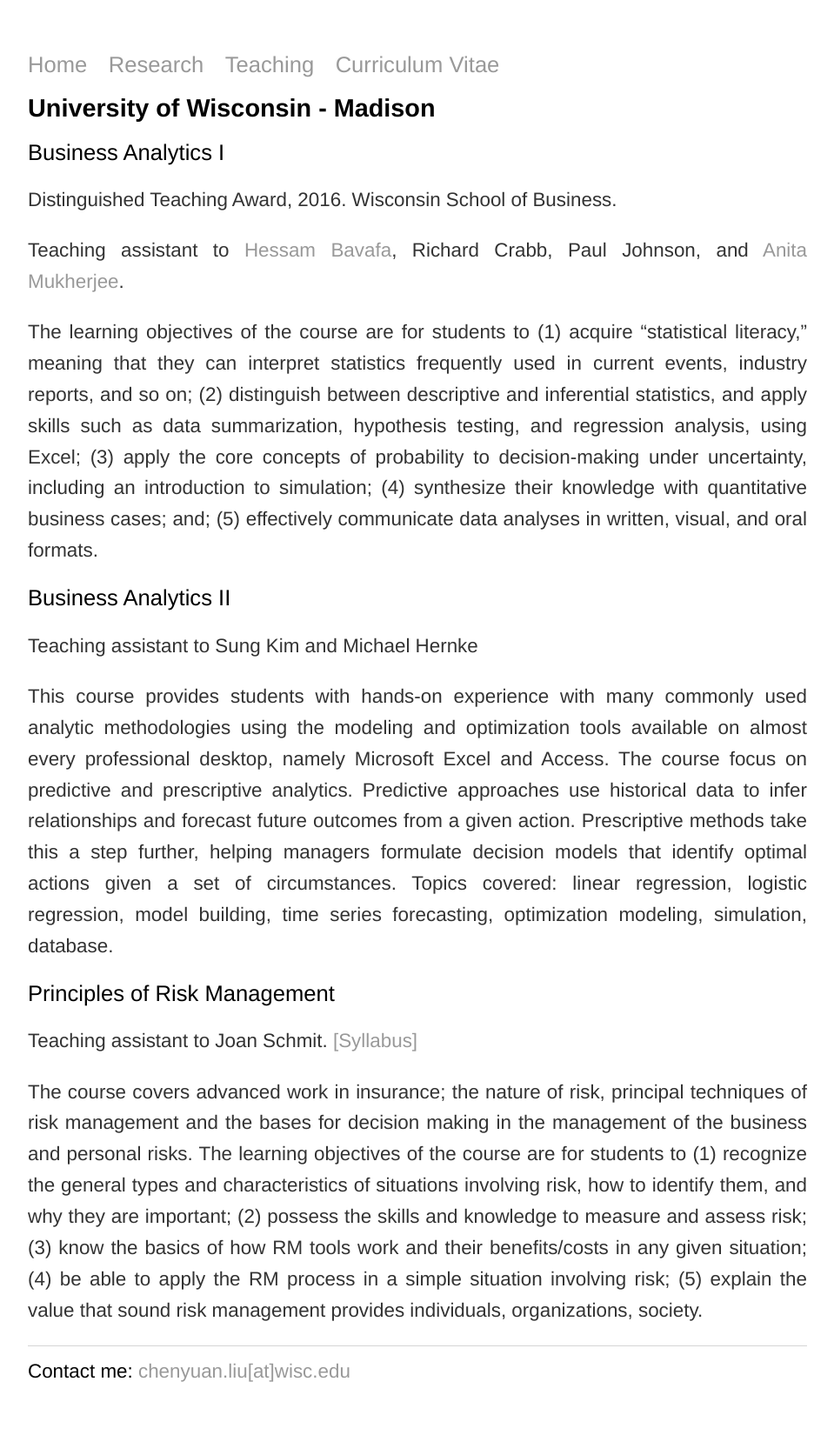
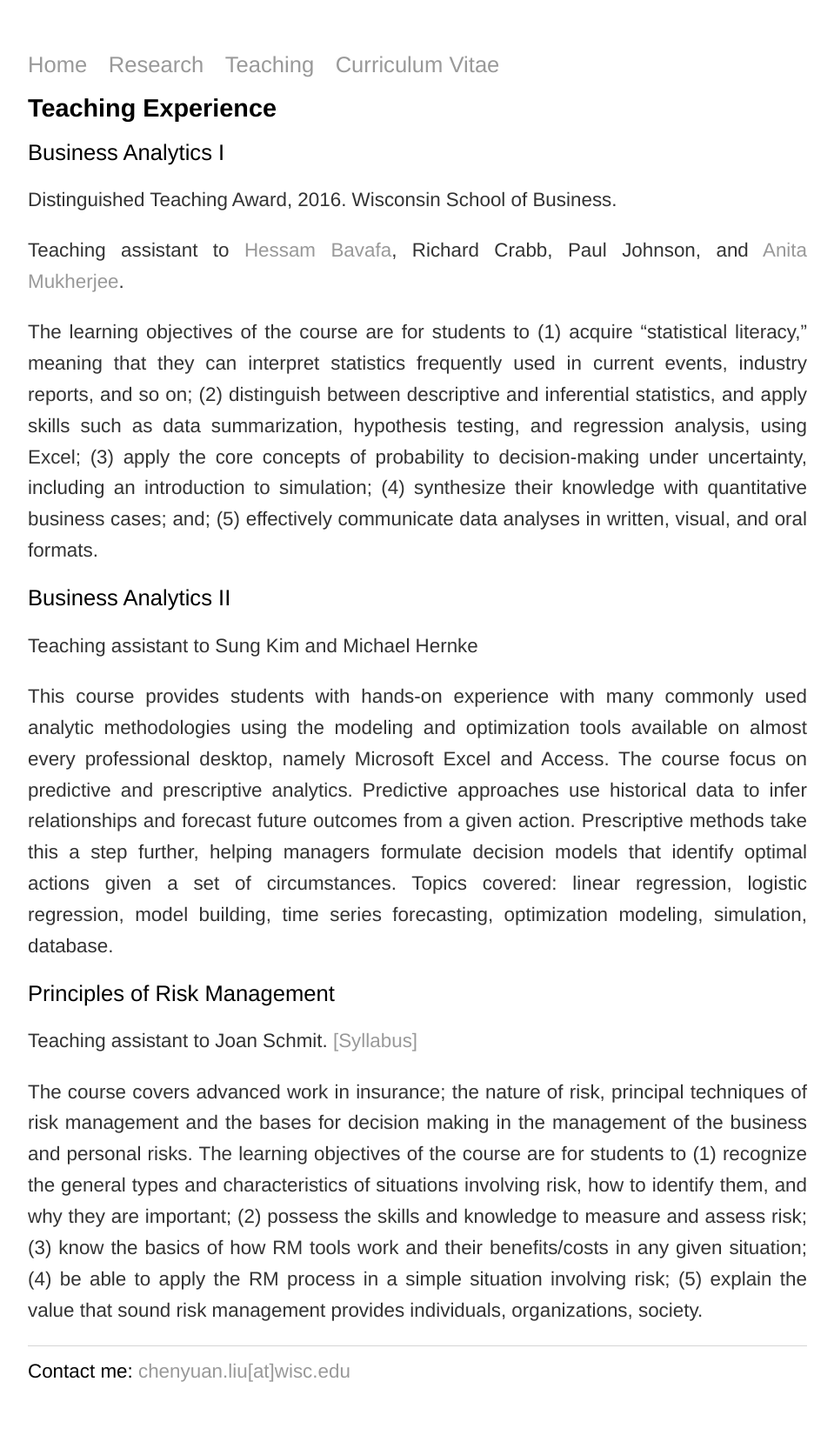
Before and after one commit to trifen/feng3hu.github.io, a Jekyll site: the page built from teaching.html, in a window 1280 px wide. Shown: the whole page at 87% size, without its empty margins (160-1119 px from the left). Built offline with Jekyll 4.4.1, drawn with Linux system fonts in a browser that asks for light colours.

Commit message:
Update teaching.html

```diff
--- a/teaching.html
+++ b/teaching.html
@@ -4,7 +4,7 @@ title: Chenyuan Liu
 ---
 <div class="blurb">
 	<div align="justify">
-  		<h1>University of Wisconsin - Madison</h1>
+  		<h1>Teaching Experience</h1>
 <h2>Business Analytics I </h2>
 	<p>Distinguished Teaching Award, 2016. Wisconsin School of Business.
 	<p>Teaching assistant to <a href="https://sites.google.com/wisc.edu/bavafa/teaching?authuser=0" target="_blank">Hessam Bavafa</a>, Richard Crabb, Paul Johnson, and <a href="https://sites.google.com/a/wisc.edu/amukherjee/" target="_blank">Anita Mukherjee</a>.</p>
```
